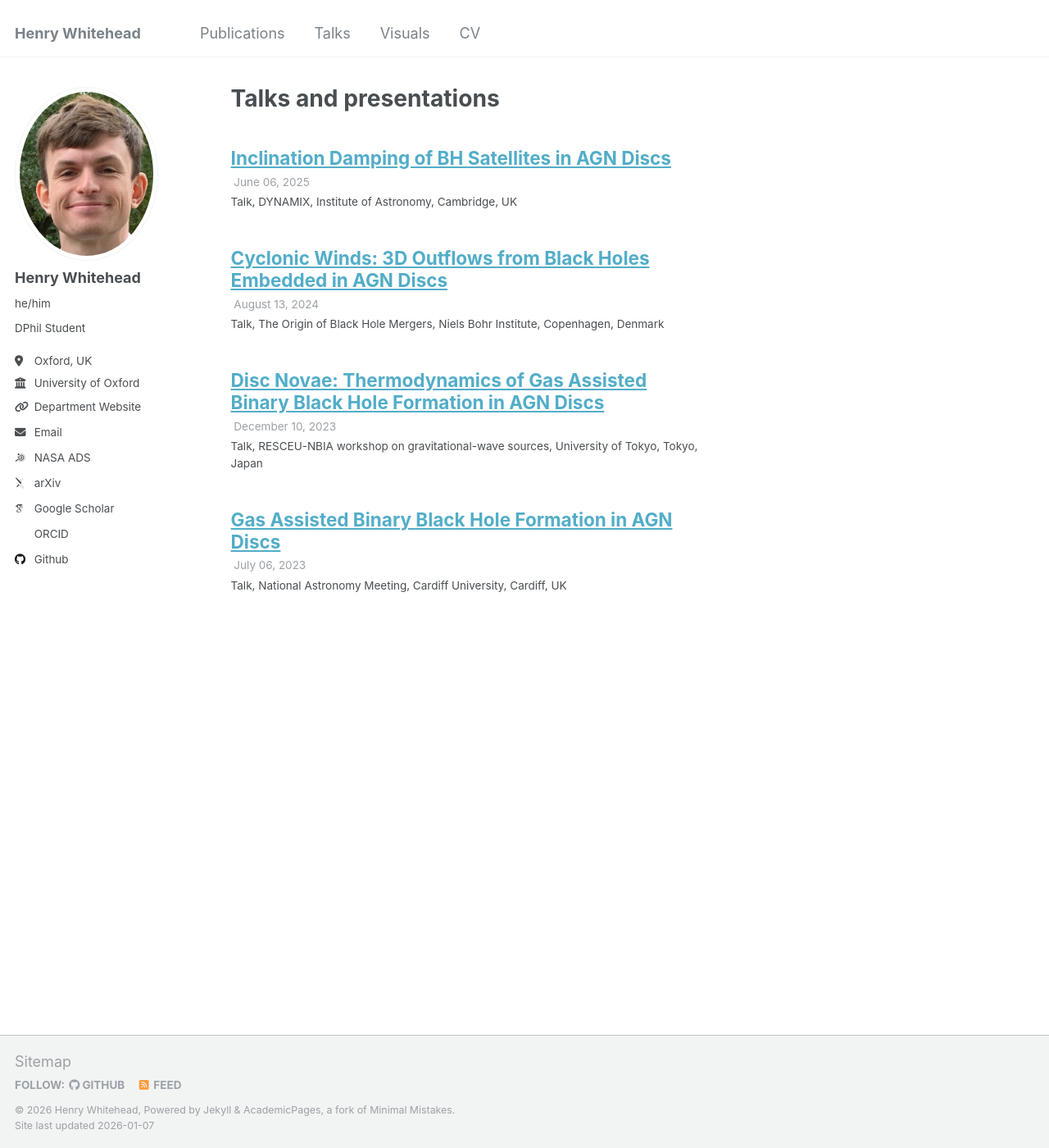
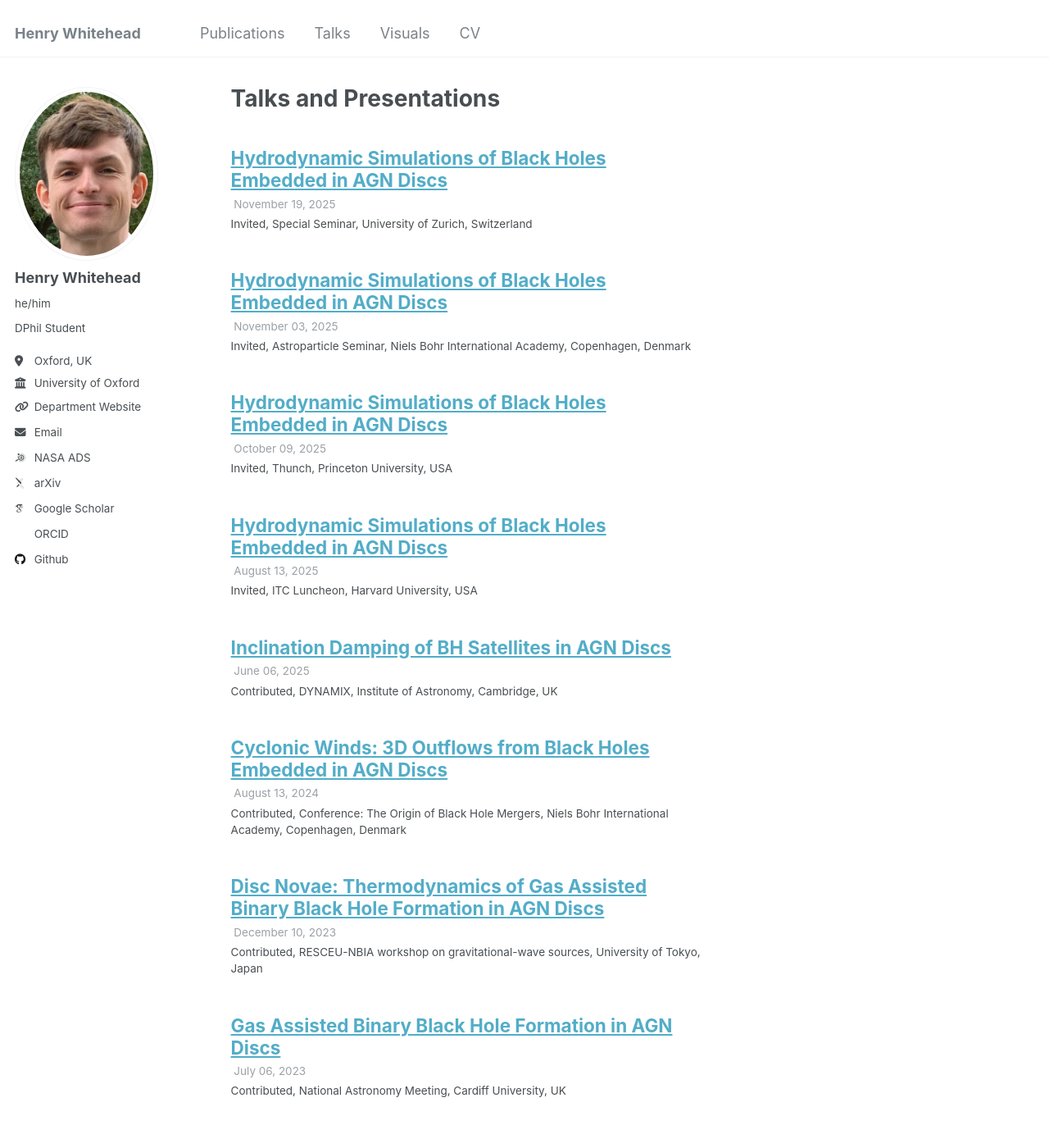
Before and after one commit to hwhitehead/hwhitehead.github.io, a Jekyll site: the page built from _pages/talks.html, in a window 1280 px wide and 1400 px high. Shown: the whole window at 82% size. Built offline with Jekyll 4.4.1, drawn with Linux system fonts in a browser that asks for light colours; some web fonts are replaced.

Commit message:
updated talks

```diff
--- a/_pages/publications.html
+++ b/_pages/publications.html
@@ -6,7 +6,7 @@ author_profile: true
 ---
 
 {% if site.author.googlescholar %}
-  <div class="wordwrap">You can also find my articles on the <a href="{{site.author.nasaads}}">NASA ADS </a> or my </a><a href="{{site.author.googlescholar}}">Google Scholar profile</a>.</div>
+  <div class="wordwrap">You can also find my articles on the <a href="{{site.author.nasaads}}">NASA ADS</a> or my </a><a href="{{site.author.googlescholar}}">Google Scholar profile</a>.</div>
 {% endif %}
 
 {% include base_path %}
--- a/_pages/talks.html
+++ b/_pages/talks.html
@@ -1,6 +1,6 @@
 ---
 layout: archive
-title: "Talks and presentations"
+title: "Talks and Presentations"
 permalink: /talks/
 author_profile: true
 ---
--- /dev/null
+++ b/_talks/Cambridge_2025.md
@@ -0,0 +1,9 @@
+---
+title: "Inclination Damping of BH Satellites in AGN Discs"
+collection: talks
+type: "Contributed"
+permalink: /talks/Cambridge_2025
+venue: "DYNAMIX"
+date: 2025-06-06
+location: "Institute of Astronomy, Cambridge, UK"
+---
--- a/_talks/Copenhagen.md
+++ /dev/null
@@ -1,9 +0,0 @@
----
-title: "Cyclonic Winds: 3D Outflows from Black Holes Embedded in AGN Discs"
-collection: talks
-type: "Talk"
-permalink: /talks/Copenhagen
-venue: "The Origin of Black Hole Mergers, Niels Bohr Institute"
-date: 2024-08-13
-location: "Copenhagen, Denmark"
----
--- a/_talks/DYNAMIX.md
+++ /dev/null
@@ -1,9 +0,0 @@
----
-title: "Inclination Damping of BH Satellites in AGN Discs"
-collection: talks
-type: "Talk"
-permalink: /talks/DYNAMIX
-venue: "DYNAMIX, Institute of Astronomy"
-date: 2025-06-06
-location: "Cambridge, UK"
----
--- /dev/null
+++ b/_talks/Harvard_2025.md
@@ -0,0 +1,9 @@
+---
+title: "Hydrodynamic Simulations of Black Holes Embedded in AGN Discs"
+collection: talks
+type: "Invited"
+permalink: /talks/Harvard_2025
+venue: "ITC Luncheon"
+date: 2025-08-13
+location: "Harvard University, USA"
+---
--- /dev/null
+++ b/_talks/NBIA_2024.md
@@ -0,0 +1,9 @@
+---
+title: "Cyclonic Winds: 3D Outflows from Black Holes Embedded in AGN Discs"
+collection: talks
+type: "Contributed"
+permalink: /talks/NBIA_2024
+venue: "Conference: The Origin of Black Hole Mergers"
+date: 2024-08-13
+location: "Niels Bohr International Academy, Copenhagen, Denmark"
+---
--- /dev/null
+++ b/_talks/NBIA_2025.md
@@ -0,0 +1,9 @@
+---
+title: "Hydrodynamic Simulations of Black Holes Embedded in AGN Discs"
+collection: talks
+type: "Invited"
+permalink: /talks/NBIA_2025
+venue: "Astroparticle Seminar"
+date: 2025-11-03
+location: "Niels Bohr International Academy, Copenhagen, Denmark"
+---
--- /dev/null
+++ b/_talks/Princeton_2025.md
@@ -0,0 +1,9 @@
+---
+title: "Hydrodynamic Simulations of Black Holes Embedded in AGN Discs"
+collection: talks
+type: "Invited"
+permalink: /talks/Princeton_2025
+venue: "Thunch"
+date: 2025-10-09
+location: "Princeton University, USA"
+---
--- /dev/null
+++ b/_talks/Zurich_2025.md
@@ -0,0 +1,9 @@
+---
+title: "Hydrodynamic Simulations of Black Holes Embedded in AGN Discs"
+collection: talks
+type: "Invited"
+permalink: /talks/Zurich_2025
+venue: "Special Seminar"
+date: 2025-11-19
+location: "University of Zurich, Switzerland"
+---
```
Also changed, not shown: _talks/Cardiff_2023.md (added, +9 -0 lines), _talks/NAM.md (deleted, +0 -9 lines), _talks/Tokyo.md (deleted, +0 -9 lines), _talks/Tokyo_2023.md (added, +9 -0 lines).
